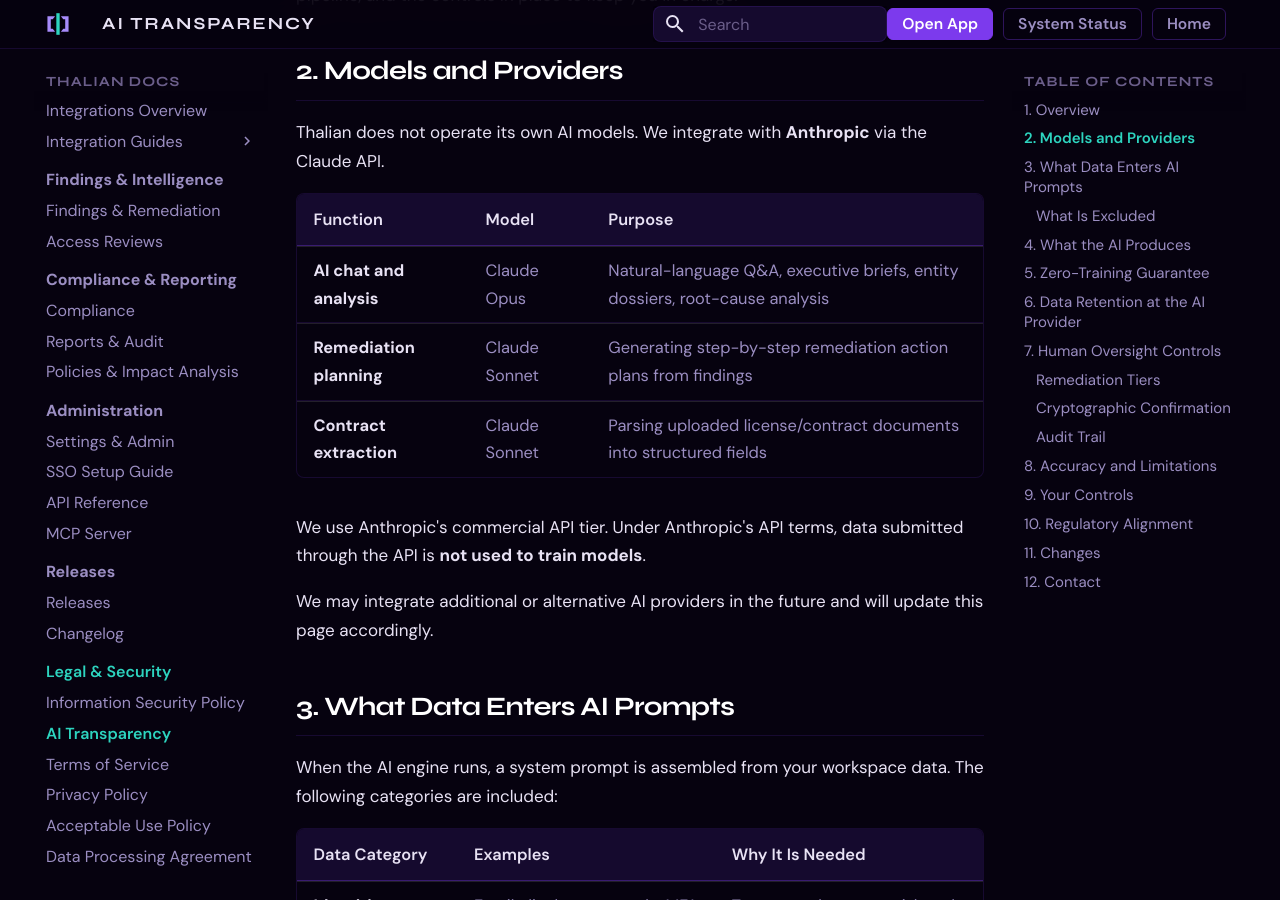
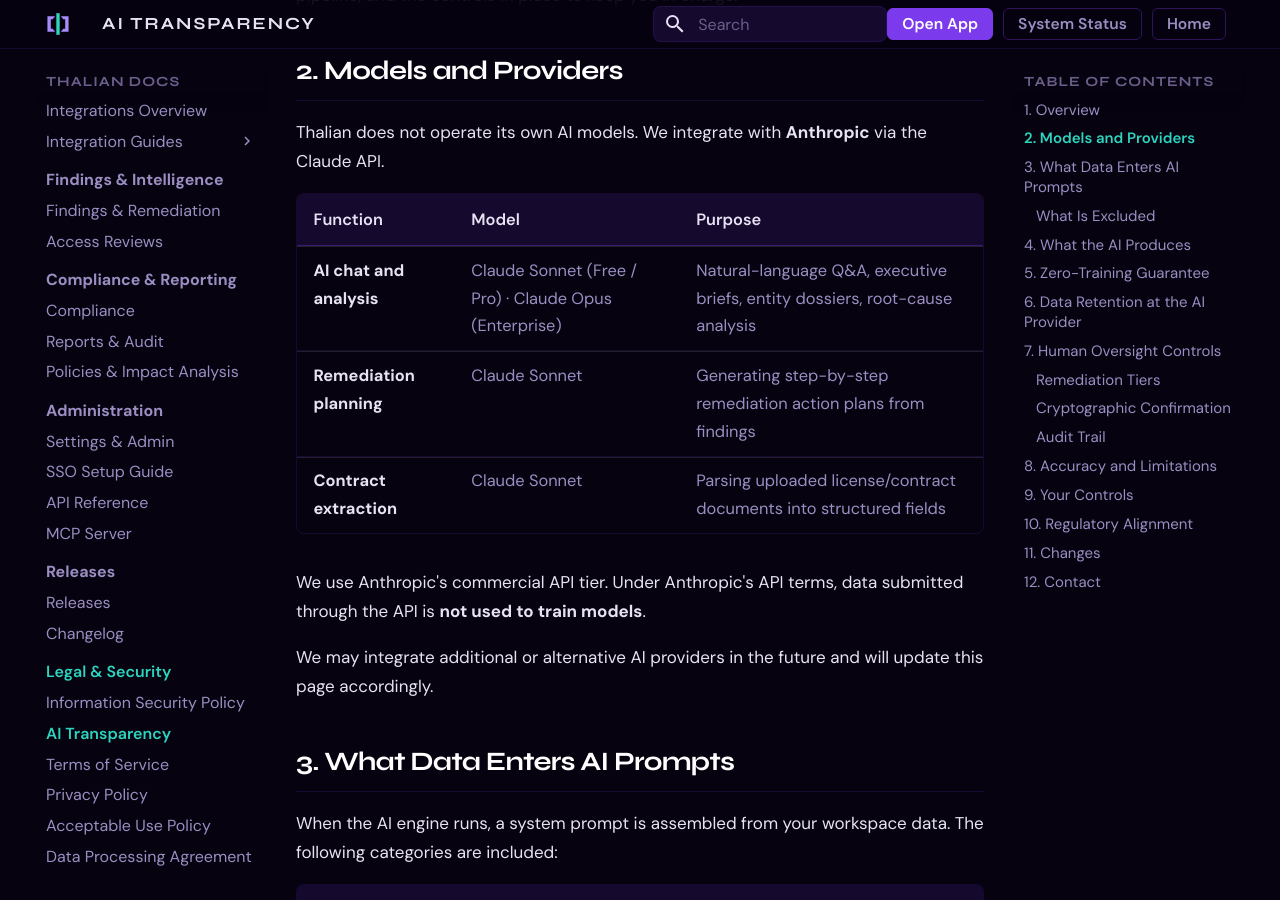
Before and after one commit to tori-mf13/thalian-docs, an MkDocs documentation site: the page built from docs/ai-transparency.md, in a window 1280 px wide and 900 px high, scrolled down 456 px. Built offline with MkDocs 1.6.1 and Material for MkDocs 9.7.7, drawn with Linux system fonts in a browser that asks for light colours.

Commit message:
Fix AI chat model availability: Opus is Enterprise-only, Sonnet for Free/Pro
The AI Transparency page incorrectly listed Claude Opus as the model for
all AI chat and analysis. Opus is only available on the Enterprise plan;
Free and Pro users get Claude Sonnet.

https://claude.ai/code/session_01MqvKSXE12hdgmPMAAXrjVE

```diff
--- a/docs/ai-transparency.md
+++ b/docs/ai-transparency.md
@@ -16,7 +16,7 @@ Thalian does not operate its own AI models. We integrate with **Anthropic** via
 
 | Function | Model | Purpose |
 |---|---|---|
-| **AI chat and analysis** | Claude Opus | Natural-language Q&A, executive briefs, entity dossiers, root-cause analysis |
+| **AI chat and analysis** | Claude Sonnet (Free / Pro) · Claude Opus (Enterprise) | Natural-language Q&A, executive briefs, entity dossiers, root-cause analysis |
 | **Remediation planning** | Claude Sonnet | Generating step-by-step remediation action plans from findings |
 | **Contract extraction** | Claude Sonnet | Parsing uploaded license/contract documents into structured fields |
 
```
